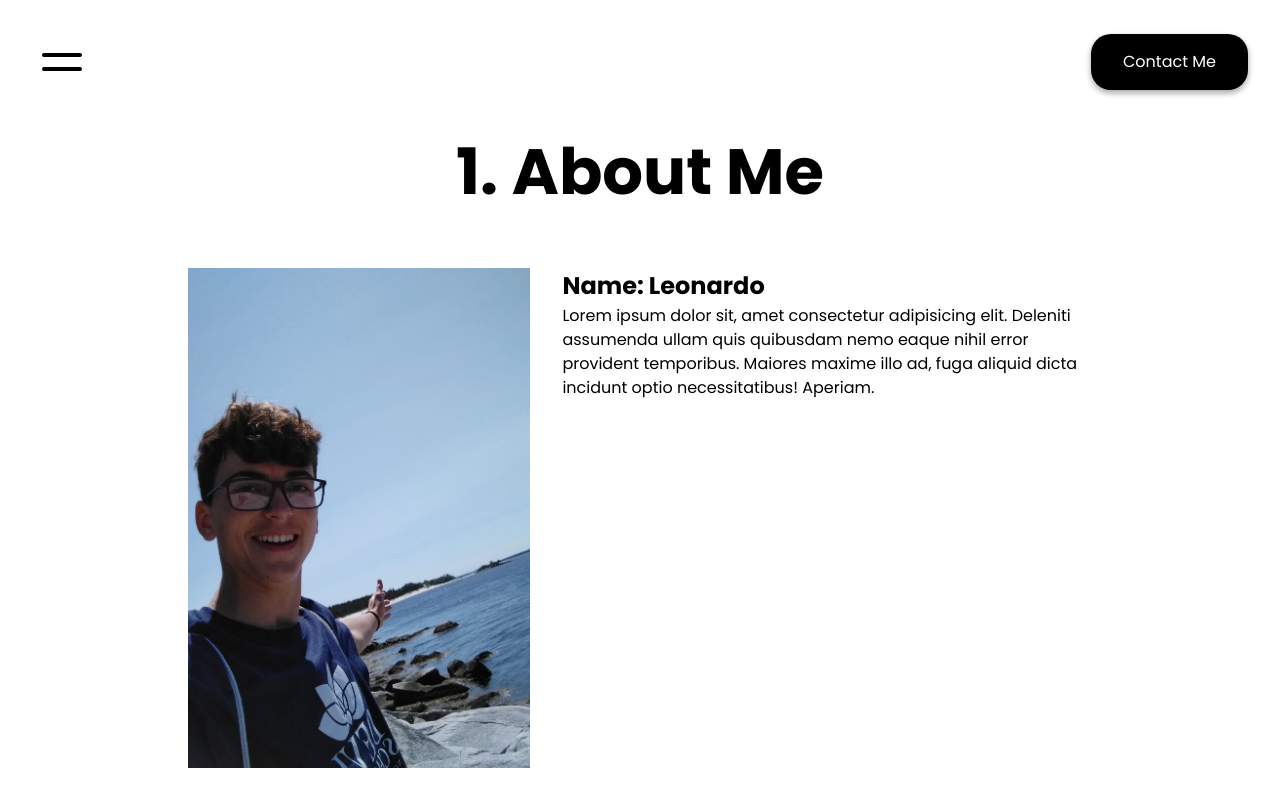
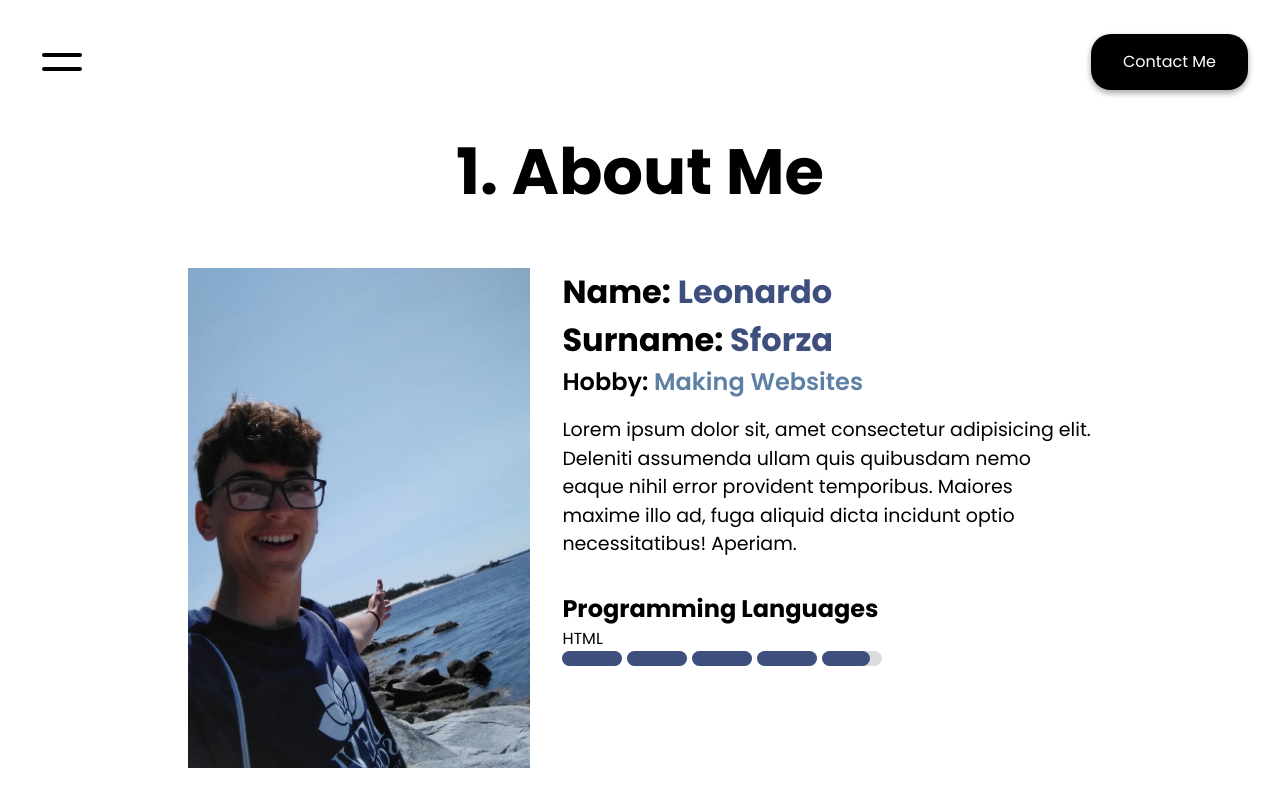
Before and after one commit to LeonardoSforza/LeonardoSforza, a plain HTML site: page pages/about.html in a window 1280 px wide. Drawn offline with nearby package versions, Linux system fonts and the light colour scheme; a web font is replaced by a local one.

Commit message:
Setting up the about

```diff
--- /dev/null
+++ b/css/progression-bar.css
@@ -0,0 +1,36 @@
+.progression-bar {
+  display: flex;
+}
+
+.pro-bar {
+  height: 15px;
+  width: 60px;
+  background-color: rgb(219, 219, 219);
+  border-radius: 15px;
+  position: relative;
+  margin-right: 5px;
+}
+
+.full:after {
+  content: "";
+  position: absolute;
+  top: 0;
+  left: 0;
+  display: block;
+  height: 100%;
+  width: 100%;
+  border-radius: 15px;
+  background-color: #3f4f7d;
+}
+
+.almost-full:after {
+  content: "";
+  position: absolute;
+  top: 0;
+  left: 0;
+  display: block;
+  height: 100%;
+  width: 80%;
+  border-radius: 15px;
+  background-color: #3f4f7d;
+}
--- /dev/null
+++ b/css/spacing.css
@@ -0,0 +1,11 @@
+.p-1-0 {
+  padding: 1rem 0;
+}
+
+.p-2-0 {
+  padding: 2rem 0;
+}
+
+.p-b-1 {
+  padding-bottom: 1rem;
+}
--- /dev/null
+++ b/css/text.css
@@ -0,0 +1,15 @@
+.color-sub {
+  color: #5e80a5;
+}
+
+.color-main {
+  color: #3f4f7d;
+}
+
+.weight-600 {
+  font-weight: 600;
+}
+
+.text-big {
+  font-size: 19px;
+}
--- a/pages/about.html
+++ b/pages/about.html
@@ -12,6 +12,9 @@
     <link rel="stylesheet" href="../css/about.css" />
     <link rel="stylesheet" href="../css/nameHover.css" />
     <link rel="stylesheet" href="../css/navbar.css" />
+    <link rel="stylesheet" href="../css/spacing.css" />
+    <link rel="stylesheet" href="../css/text.css" />
+    <link rel="stylesheet" href="../css/progression-bar.css" />
   </head>
   <body>
     <div class="navbar-body" id="navSlider">
@@ -54,13 +57,34 @@
         <div class="about-img-box"></div>
       </div>
       <div class="sixty">
-        <h2>Name: <span class="slider">Leonardo</span></h2>
-        <p>
-          Lorem ipsum dolor sit, amet consectetur adipisicing elit. Deleniti
-          assumenda ullam quis quibusdam nemo eaque nihil error provident
-          temporibus. Maiores maxime illo ad, fuga aliquid dicta incidunt optio
-          necessitatibus! Aperiam.
-        </p>
+        <div class="p-b-1">
+          <h1>Name: <span class="color-main slider">Leonardo</span></h1>
+          <br />
+          <h1>Surname: <span class="color-main slider">Sforza</span></h1>
+          <br />
+          <h2 class="weight-600">
+            Hobby: <span class="color-sub slider">Making Websites</span>
+          </h2>
+          <p class="text-big p-1-0">
+            Lorem ipsum dolor sit, amet consectetur adipisicing elit. Deleniti
+            assumenda ullam quis quibusdam nemo eaque nihil error provident
+            temporibus. Maiores maxime illo ad, fuga aliquid dicta incidunt
+            optio necessitatibus! Aperiam.
+          </p>
+        </div>
+        <div class="p-b-1">
+          <h2>Programming Languages</h2>
+          <div>
+            <p>HTML</p>
+            <div class="progression-bar">
+              <div class="pro-bar full"></div>
+              <div class="pro-bar full"></div>
+              <div class="pro-bar full"></div>
+              <div class="pro-bar full"></div>
+              <div class="pro-bar almost-full"></div>
+            </div>
+          </div>
+        </div>
       </div>
     </div>
 
```
Also changed, not shown: index.html (+0 -9 lines).
